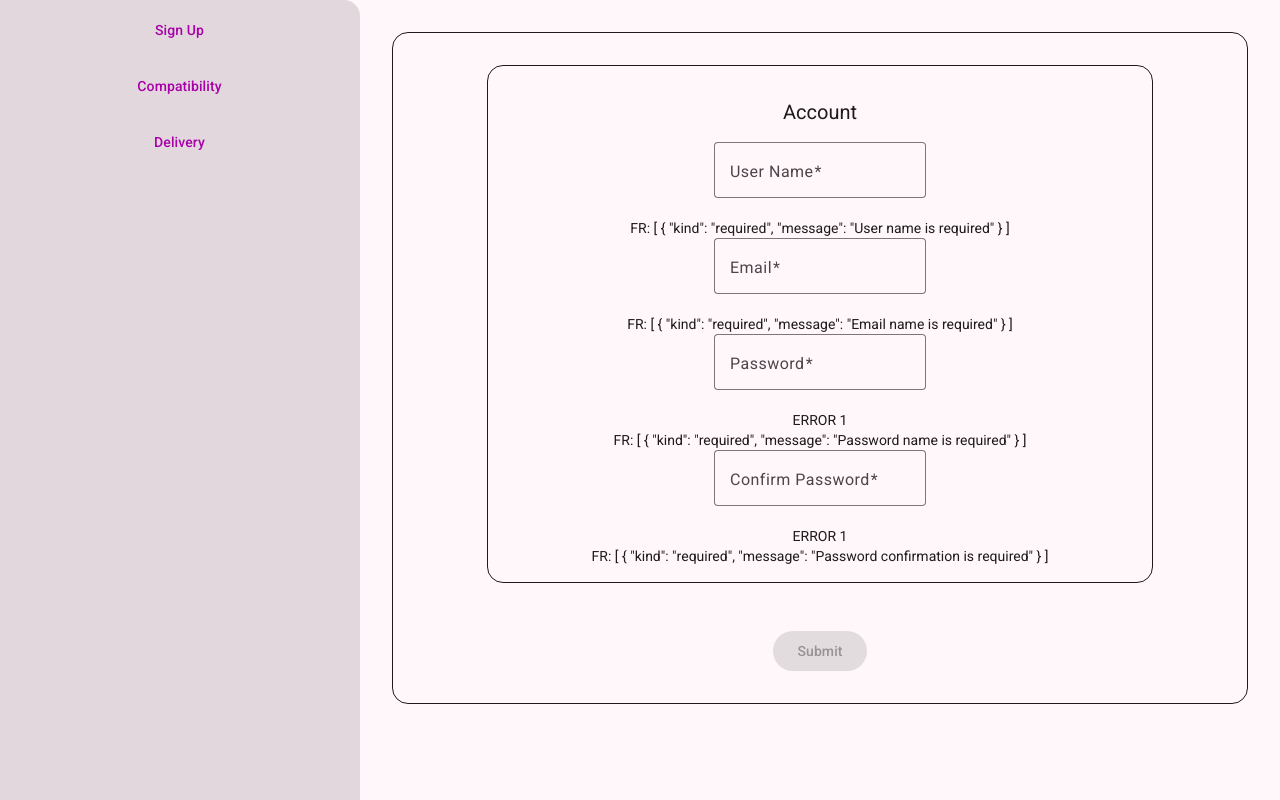
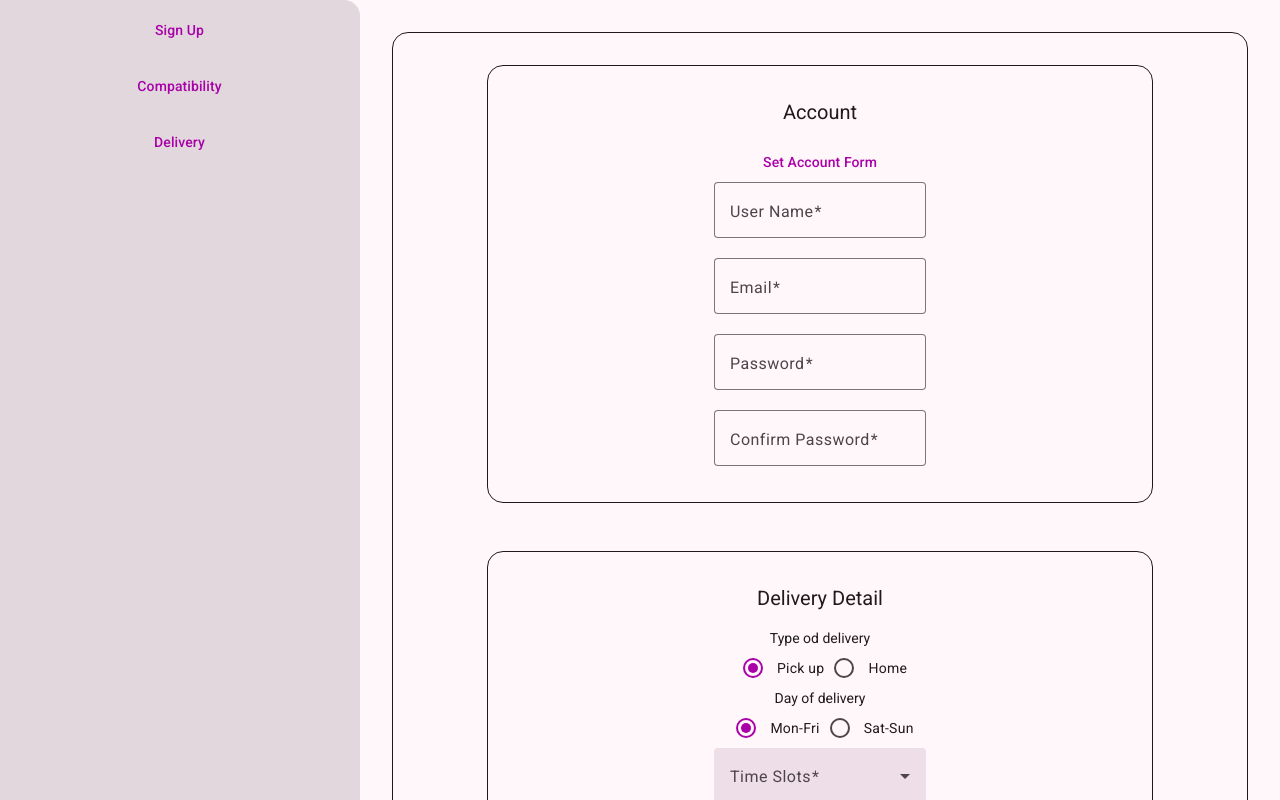
Before and after one commit to tarashevchuk0401/signal-form-21, an Angular app: page /delivery in a window 1280 px wide. Shown: the top 800 px of the page. Built offline with nearby package versions, Linux system fonts and the light colour scheme.

Commit message:
delivery details

```diff
--- a/src/app/features/delivery/delivery.html
+++ b/src/app/features/delivery/delivery.html
@@ -1,6 +1,7 @@
 <form [formRoot]="deliveryForm">
   <div class="form-group">
     <p>Account</p>
+    <button (click)="setAccountForm()" matButton>Set Account Form</button>
     <div class="form-control">
       <mat-form-field appearance="outline">
         <mat-label>User Name</mat-label>
@@ -22,9 +23,8 @@
         <mat-label>Password</mat-label>
         <input [formField]="deliveryForm.account.password" matInput placeholder="Password" />
       </mat-form-field>
-        <div>ERROR {{deliveryForm.account.password().errors().length}}</div>
 
-        <app-form-error [fieldRef]="deliveryForm.account.password" />
+      <app-form-error [fieldRef]="deliveryForm.account.password" />
     </div>
 
     <div class="form-control">
@@ -36,9 +36,80 @@
           placeholder="Confirm Pasword"
         />
       </mat-form-field>
-        <div>ERROR {{deliveryForm.account.confirmPassword().errors().length}}</div>
       <app-form-error [fieldRef]="deliveryForm.account.confirmPassword" />
-<!--      <div>CP: {{ deliveryForm.account.password | json }}</div>-->
+    </div>
+  </div>
+
+  <div class="form-group">
+    <p>Delivery Detail</p>
+    <div class="form-control">
+      <mat-label>Type od delivery</mat-label>
+      <mat-radio-group [formField]="deliveryForm.deliveryDetails.deliveryType">
+        <mat-radio-button value="pickup">Pick up</mat-radio-button>
+        <mat-radio-button value="home">Home</mat-radio-button>
+      </mat-radio-group>
+    </div>
+
+    @if (!deliveryForm.deliveryDetails.address().hidden()) {
+      <div class="form-control">
+        <mat-form-field appearance="outline">
+          <mat-label>City</mat-label>
+          <input
+            [formField]="deliveryForm.deliveryDetails.address.city"
+            matInput
+            placeholder="City"
+          />
+        </mat-form-field>
+
+        <app-form-error [fieldRef]="deliveryForm.deliveryDetails.address.city" />
+      </div>
+
+      <div class="form-control">
+        <mat-form-field appearance="outline">
+          <mat-label>Street</mat-label>
+          <input
+            [formField]="deliveryForm.deliveryDetails.address.street"
+            matInput
+            placeholder="Street"
+          />
+        </mat-form-field>
+
+        <app-form-error [fieldRef]="deliveryForm.deliveryDetails.address.street" />
+      </div>
+
+      <div class="form-control">
+        <mat-form-field appearance="outline">
+          <mat-label>ZIP</mat-label>
+          <input
+            [formField]="deliveryForm.deliveryDetails.address.zip"
+            matInput
+            placeholder="Zip"
+          />
+        </mat-form-field>
+
+        <app-form-error [fieldRef]="deliveryForm.deliveryDetails.address.zip" />
+      </div>
+    }
+
+    <div class="form-control">
+      <mat-label>Day of delivery</mat-label>
+      <mat-radio-group [formField]="deliveryForm.deliveryDetails.deliveryDay">
+        <mat-radio-button value="Mon-Fri">Mon-Fri</mat-radio-button>
+        <mat-radio-button value="Sat-Sun">Sat-Sun</mat-radio-button>
+      </mat-radio-group>
+    </div>
+
+    <div class="form-control">
+      <mat-form-field>
+        <mat-label>Time Slots</mat-label>
+        <mat-select [formField]="deliveryForm.deliveryDetails.timeSlot" [multiple]="false">
+          <mat-option [value]="'10'">10:00 </mat-option>
+          <mat-option [value]="'12'">12:00</mat-option>
+          <mat-option [value]="'14'">14:00</mat-option>
+          <mat-option [value]="'16'">16:00</mat-option>
+        </mat-select>
+      </mat-form-field>
+      <app-form-error [fieldRef]="deliveryForm.deliveryDetails.timeSlot" />
     </div>
   </div>
 
--- a/src/app/features/delivery/delivery.ts
+++ b/src/app/features/delivery/delivery.ts
@@ -1,25 +1,30 @@
 import { Component, inject, resource, signal } from '@angular/core';
 import {
   apply,
+  applyWhen,
   form,
   FormField,
-  FormRoot, minLength,
+  FormRoot,
+  hidden,
+  minLength,
   required,
   schema,
+  validate,
   validateAsync,
-  validateHttp,
   validateTree,
 } from '@angular/forms/signals';
 import { MatFormField, MatInput, MatLabel } from '@angular/material/input';
 import { MatButton } from '@angular/material/button';
 import { FormError } from 'src/app/shared/components/form-error/form-error';
-import { SignUpDto } from 'src/app/shared/interfaces/sign-up.dto';
 import { MatSnackBar } from '@angular/material/snack-bar';
 import { RegistrationService } from 'src/app/shared/services/registration.service';
 import { JsonPipe } from '@angular/common';
+import { MatRadioButton, MatRadioGroup } from '@angular/material/radio';
+import { MatOption, MatSelect } from '@angular/material/select';
 
 export interface DeliveryForm {
   account: AccountForm;
+  deliveryDetails: DeliveryDetailsForm;
 }
 
 export interface AccountForm {
@@ -27,6 +32,20 @@ export interface AccountForm {
   email: string;
   password: string;
   confirmPassword: string;
+}
+
+export type DeliveryType = 'home' | 'pickup';
+export type DeliveryDay = 'Mon-Fri' | 'Sat-Sun';
+
+export interface DeliveryDetailsForm {
+  deliveryType: DeliveryType;
+  address: {
+    street: string;
+    city: string;
+    zip: string;
+  };
+  deliveryDay: DeliveryDay;
+  timeSlot: string;
 }
 
 export const AccountFormSchema = schema<AccountForm>((schema) => {
@@ -62,21 +81,60 @@ export const AccountFormSchema = schema<AccountForm>((schema) => {
 
   required(schema.confirmPassword, { message: 'Password confirmation is required' });
 
-  ///FIX
+  // ERROR. Should display error if password and confirmPassword fields are not equal
   validateTree(schema, (ctx) => {
     return ctx.value().password === ctx.value().confirmPassword
       ? undefined
       : {
-          field: ctx.fieldTree.confirmPassword, // assign the error to the second password field
+          field: ctx.fieldTree.confirmPassword,
           kind: 'confirmationPassword',
           message: 'The entered password must match with the one specified in "Password" field.',
         };
   });
 });
 
+export const DeliveryDetailFormSchema = schema<DeliveryDetailsForm>((schema) => {
+  required(schema.deliveryType, { message: 'Delivery type is required' });
+
+  hidden(schema.address, (ctx) => ctx.valueOf(schema.deliveryType) === 'pickup');
+  required(schema.address.city, { message: 'City is required' });
+  required(schema.address.zip, { message: 'Zip is required' });
+  minLength(schema.address.zip, 3, { message: 'Zip too short' });
+  required(schema.address.street, { message: 'Street is required' });
+
+  required(schema.timeSlot, { message: 'Time slot is required' });
+  applyWhen(
+    schema,
+    (ctx) => ctx.value().deliveryDay === 'Sat-Sun',
+    (pathWhenTrue) => {
+      validate(pathWhenTrue.timeSlot, (ctx) =>
+        ctx.value() !== '10'
+          ? {
+            kind: 'noTopicSelected',
+            message: 'Select another slot. Only 10:00 is available in weekend. ',
+          }
+          : undefined
+      );
+    }
+  );
+});
+
 @Component({
   selector: 'app-delivery',
-  imports: [FormRoot, MatFormField, MatLabel, MatInput, FormField, MatButton, FormError, JsonPipe],
+  imports: [
+    FormRoot,
+    MatFormField,
+    MatLabel,
+    MatInput,
+    FormField,
+    MatButton,
+    FormError,
+    JsonPipe,
+    MatRadioGroup,
+    MatRadioButton,
+    MatSelect,
+    MatOption,
+  ],
   templateUrl: './delivery.html',
   styleUrl: './delivery.scss',
 })
@@ -88,23 +146,47 @@ export class Delivery {
       password: '',
       confirmPassword: '',
     },
+    deliveryDetails: {
+      deliveryType: 'pickup',
+      address: {
+        street: '',
+        city: '',
+        zip: '',
+      },
+      deliveryDay: 'Mon-Fri',
+      timeSlot: '',
+    },
   });
 
   deliveryForm = form(
     this.deliveryFormModel,
     (schemaPath) => {
       apply(schemaPath.account, AccountFormSchema);
+      apply(schemaPath.deliveryDetails, DeliveryDetailFormSchema);
     },
     {
       submission: {
         action: async () => {
-          console.log('is valid', this.deliveryForm().valid());
+          console.log('is valid', this.deliveryForm());
           this.openSnackBar('Form submitted successfully!', 'Close');
         },
       },
     },
   );
 
+  setAccountForm(): void {
+    this.deliveryFormModel.update((v) => ({
+      ...v,
+      account: {
+        ...v.account,
+        username: 'taras',
+        email: 'taras@gmail.com',
+        password: '123456',
+        confirmPassword: '123456',
+      },
+    }));
+  }
+
   private _snackBar = inject(MatSnackBar);
   private openSnackBar(message: string, action: string) {
     this._snackBar.open(message, action, { verticalPosition: 'top', duration: 2000 });
--- a/src/app/shared/components/form-error/form-error.html
+++ b/src/app/shared/components/form-error/form-error.html
@@ -1,10 +1,8 @@
 @let state = fieldRef()();
 @if (state.touched() && state.errors().length) {
-    <ul>
-        @for (error of state.errors(); track $index) {
-            <li>{{ error.message }}</li>
-        }
-    </ul>
+  <ul>
+    @for (error of state.errors(); track $index) {
+      <li>{{ error.message }}</li>
+    }
+  </ul>
 }
-
-<div>FR: {{state.errors() | json}}</div>
```
Also changed, not shown: 1 other file (tests, documents, lock files or other folders).
